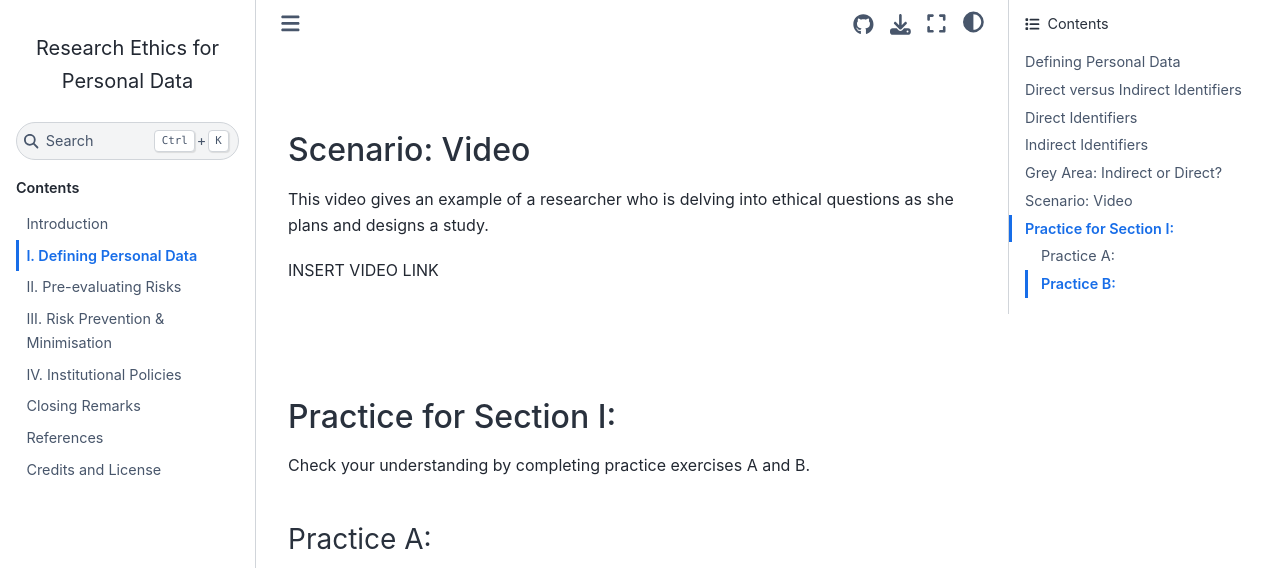
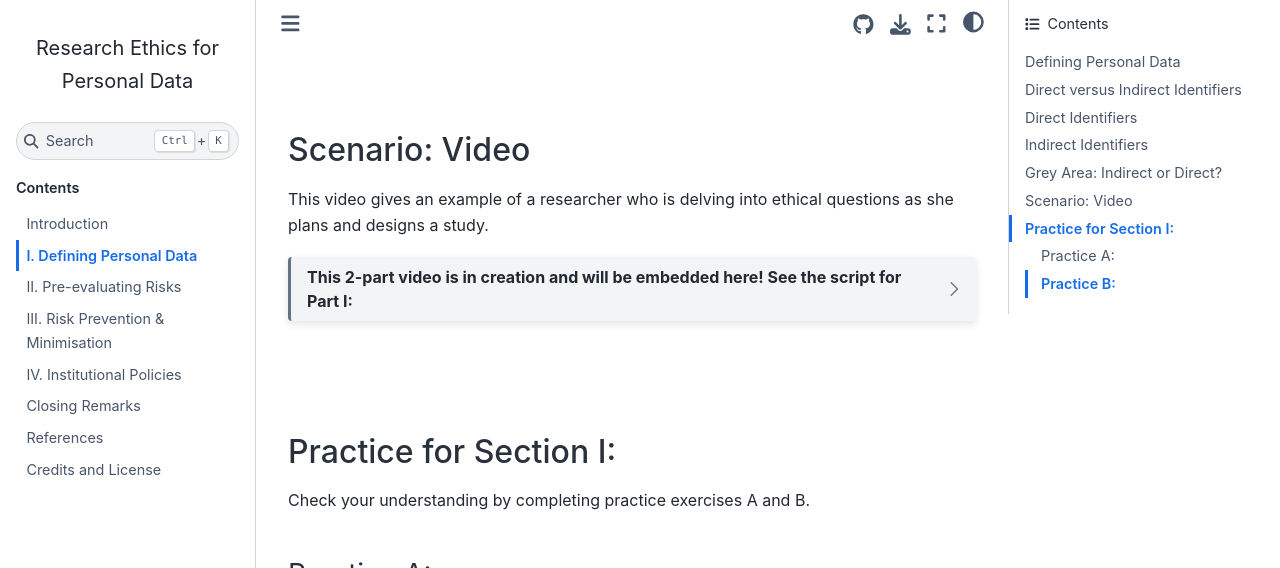
Before and after one commit to tu-delft-library/BSc_Research_Ethics_for_Personal_Data, a Jupyter Book: the page built from book/defining_personal_data.md, in a window 1280 px wide and 900 px high, scrolled down 4057 px, cut to the strip 0-568 px from the top of the window. Built offline with Jupyter Book 1.0.4 settings and Sphinx 7.4.7 and the Sphinx Book theme 1.1.4, drawn with Linux system fonts in a browser that asks for light colours; comment, search, counter and statistics services are not loaded; some of the changed lines change nothing that is shown.

Commit message:
script drop down

```diff
--- a/book/defining_personal_data.md
+++ b/book/defining_personal_data.md
@@ -146,7 +146,47 @@
 
 This video gives an example of a researcher who is delving into ethical questions as she plans and designs a study.
 
-INSERT VIDEO LINK
+:::{dropdown} This 2-part video is in creation and will be embedded here! See the script for Part I:
+**Part I:**
+
+In this video, we will see a scenario of a researcher who will use ethical questions to guide the design of a study that involves personal data.
+
+This is Paula. She is designing a research project, and as an ethical researcher, she wants to prioritize the safety and privacy of her human research participants. Her goal is to conduct research ethically, or in a decent way, by protecting the privacy, safety, and wellbeing of her research participants.
+
+Therefore, starting in the planning phase of her study, Paula must ask herself a series of questions related to personal data.
+
+What is the research question and/or goal?
+
+Paula wants to know how well students in different academic programs can attend lectures based on the scheduled lecture time slots and locations. She plans to investigate whether there are barriers that hinder students from participating in this important aspect of learning during their academic experience. She wants to investigate if there are differences between academic programs, so she intends to collect opinions from students enrolled in four academic programs.
+
+What data is necessary to answer the research question?
+
+Paula will ask students to respond to a digital questionnaire. She determines that she will need to collect five data points to meet her research goals. Her digital questionnaire will ask students about
+
+Their academic programme
+
+Their year of study
+
+Their level of satisfaction with the accessibility of schedules (as measured on a five-point scale).
+
+Whether they have requested schedule adjustments. If so, the reason for these schedule adjustments and whether their requests were fulfilled.
+
+Any other existing barriers, in the student's opinion.
+
+Now that she's clear on what data is needed, Paula needs to ask herself several follow-up questions:
+
+Will my project involve personal data? If yes, are the personal data absolutely necessary to answer my research question?
+
+Will I be collecting directly or indirectly identifiable personal information?
+
+Indeed, Paula plans to collect personal data from her study participants. While she is mapping out her project, Paula also asks herself if she should also collect the names and student ID numbers of the students. But she determines that names and ID numbers are not essential to answer her research question or to organise her project. Paula decides that her questionnaire will not ask students about these personally identifiable details.
+
+Paula knows that the information about academic programme, year of study, and reasons for scheduling adjustments are personal data because these details can be traced back to individual respondents. Paula determines that these are examples of indirectly identifiable personal data: a student's academic program or year would not be enough to reidentify that student, but re-identification might be possible in combination with the reasons for scheduling changes.
+
+So before she starts collecting any data, Paula will need to carefully assess elements of potential risk in her project and identify ways to minimize or prevent them.
+
+This way she can prioritize the safety and privacy of her participants.
+:::
 
 <br>
 <br>
```
